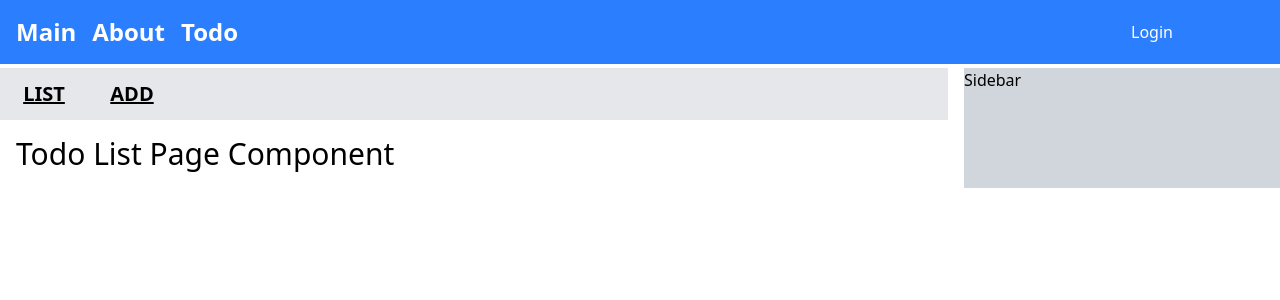
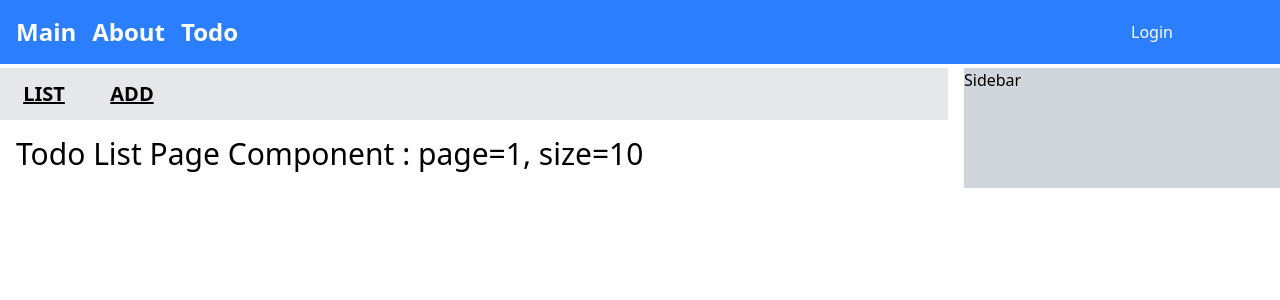
Before and after one commit to kth701/KN_Front_React, a React (Vite) app: page /todo/list in a window 1280 px wide. Shown: the top 300 px of the page. Built offline with nearby package versions, Linux system fonts and the light colour scheme.

Commit message:
url 파라미터

```diff
--- a/src/pages/todo/IndexPage.jsx
+++ b/src/pages/todo/IndexPage.jsx
@@ -6,7 +6,8 @@ const IndexPage = () => {
 
     const handleClickList = () => {
         console.log("LIST click...")
-        navigate({pathname: "list"}) // 상대 경로로 이동
+        // 페이지 이동 => 상대 경로로 이동(현재 경로 위치에 이동)
+        navigate({pathname: "list"}) // "todo/list" 설정된다.
     }
 
 
--- a/src/pages/todo/LIstPage.jsx
+++ b/src/pages/todo/LIstPage.jsx
@@ -1,9 +1,21 @@
+import { useSearchParams } from "react-router-dom"
+
+
+
 
 const ListPage = () => {
+
+    // 쿼리스트링의 값 추출
+    const [queryParams] = useSearchParams()
+    // "/todo/list?page=1&size=10"
+    const page = queryParams.get("page") ? parseInt(queryParams.get("page")) : 1
+    const size = queryParams.get("size") ? parseInt(queryParams.get("size")) : 10
+
+
     return (
         <div className="p-4 w-full bg-white">
             <div className="text-3xl">
-                Todo List Page Component
+                Todo List Page Component : page={page}, size={size}
             </div>
         </div>
     )
--- /dev/null
+++ b/src/pages/todo/TodoRead.jsx
@@ -0,0 +1,15 @@
+import { useParams } from "react-router-dom";
+
+const TodoRead = () => {
+    // url 경로 매개변수 추출
+    // "/todo/read/100" => 100을 추출
+    const {tno} = useParams();
+
+    console.log(tno)
+
+    return (
+        <div>Todo Read Page Component: tno={tno}</div>
+    )
+}
+
+export default TodoRead;
--- /dev/null
+++ b/src/router/todoRouter.jsx
@@ -0,0 +1,27 @@
+import { Suspense, lazy } from "react";
+import { Navigate } from "react-router-dom";
+import TodoRead from "../pages/todo/TodoRead";
+
+
+const Loading = <div>Loading....</div>
+const TodoList = lazy( () => import("../pages/todo/LIstPage"))
+
+const todoRouter = () => {
+    return [
+        {
+            path: "list",
+            element: <Suspense fallback={Loading}><TodoList /></Suspense>
+        },
+        // "/todo/" 경로 접근 => 자동으로 "/todo/list" 연결 => 리다이렉션 처리
+        {
+            path: "",
+            element: <Navigate replace to="list" /> // 리다이렉션 처리
+        },
+        {
+            path: "read/:tno", // "/todo/read/100"
+            element: <Suspense fallback={Loading}><TodoRead /></Suspense>
+        }
+    ]
+}
+
+export default todoRouter;
```
Also changed, not shown: src/router/root.jsx (+12 -7 lines).
